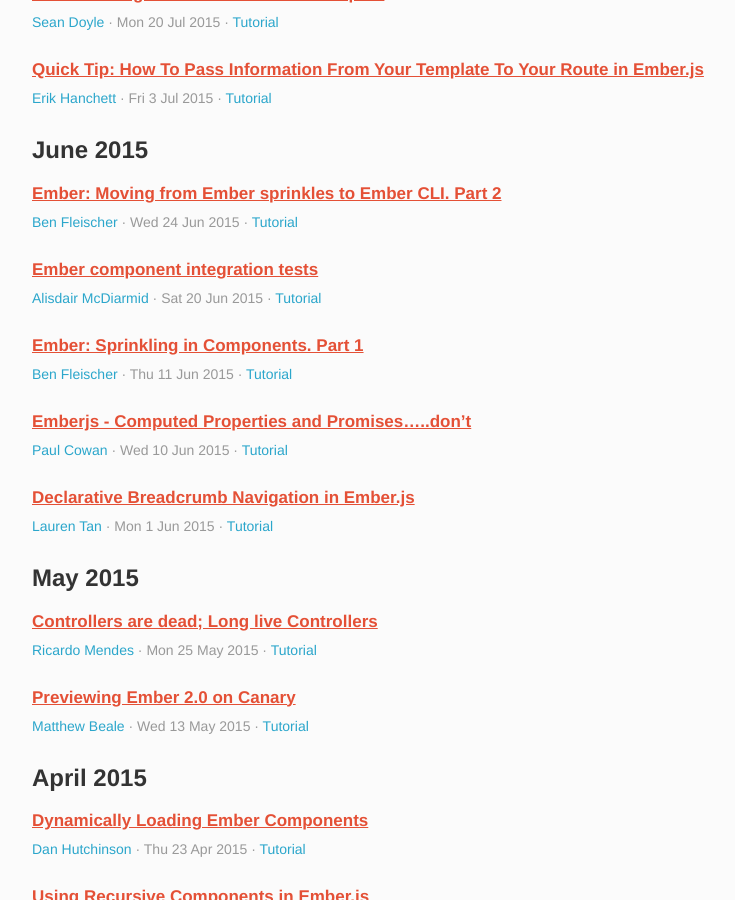
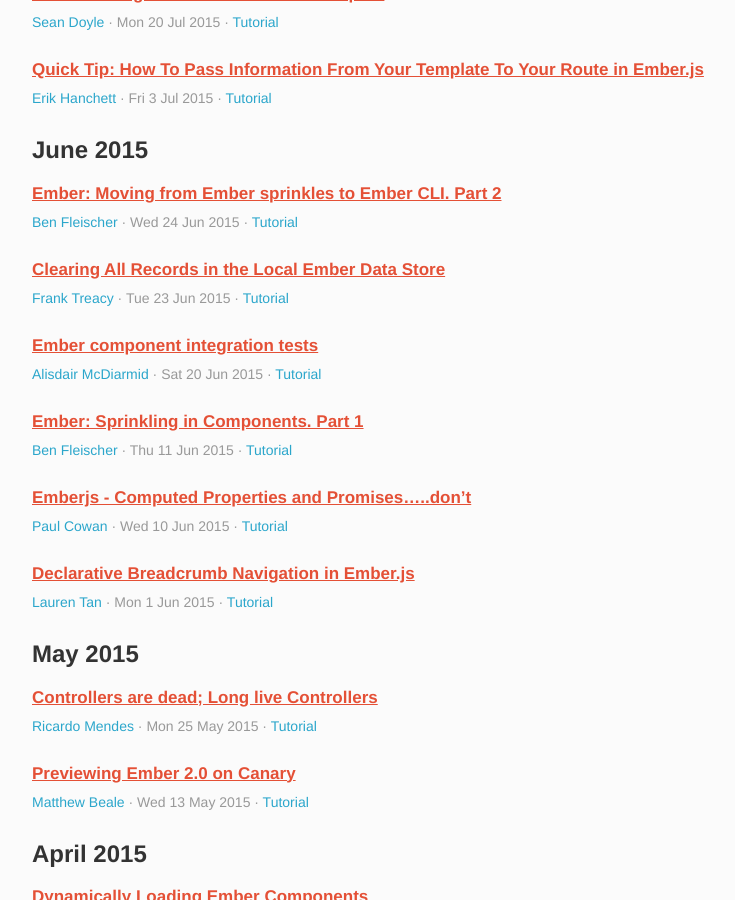
Before and after one commit to emberwatch/emberwatch, a Jekyll site: the page built from tutorials.html, in a window 1280 px wide and 900 px high, scrolled down 3468 px. Shown: the whole window, without its empty margins (148-883 px from the left). Built offline with Jekyll 4.4.1, drawn with Linux system fonts in a browser that asks for light colours; Markdown is read by kramdown in place of the engine named in the settings; comment, search, counter and statistics services are not loaded.

Commit message:
[Add Article] Clearing All Records in the Local Ember Data Store

```diff
--- a/_data/tutorials.yml
+++ b/_data/tutorials.yml
@@ -327,6 +327,14 @@
   date_updated: '2015-07-03'
   urls:
   - http://www.programwitherik.com/quick-tip-how-to-pass-information-from-your-template-to-your-route-in-ember-js/
+- title: Clearing All Records in the Local Ember Data Store
+  author_ids:
+  - 207
+  date: '2015-06-23'
+  date_created: '2015-06-23'
+  date_updated: '2015-06-23'
+  urls:
+  - http://emberigniter.com/clear-ember-data-store/
 - title: 'Ember component integration tests'
   author_ids:
   - 257
```
